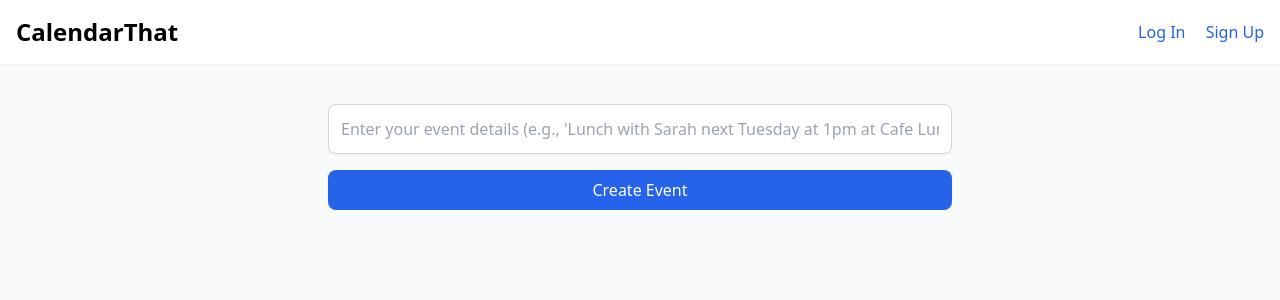
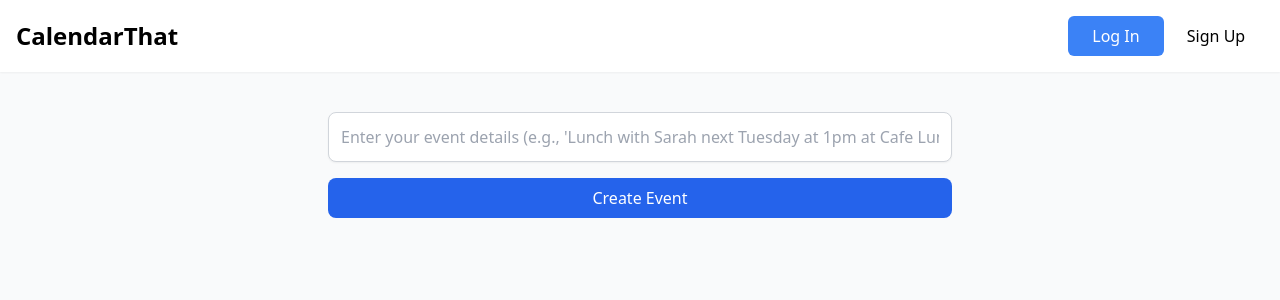
Before and after one commit to maxrisher/calendarthatv2, a Django app: template web_interface/templates/web_interface/home.html in a window 1280 px wide. Shown: the top 300 px of the page. Run offline with Django 5.2, Linux system fonts and the light colour scheme; the template is opened without the code that fills it, so the values that code supplies are empty; some libraries are stand-ins or nearby versions.

Commit message:
restyled base.html

```diff
--- a/web_interface/templates/web_interface/base.html
+++ b/web_interface/templates/web_interface/base.html
@@ -9,16 +9,18 @@
        <h1 class="text-2xl font-bold">
         <a href="{% url 'home' %}">CalendarThat</a>
        </h1>
-       <div class="space-x-4">
+       <div class="space-x-1 flex">
            {% if user.is_authenticated %}
-               <a href="{% url 'user_settings' %}">
-                <div class="w-10 h-10 bg-blue-300 rounded-full flex items-center justify-center text-white">
+               <a href="{% url 'user_settings' %}" class="w-10 h-10 bg-blue-300 rounded-full flex items-center justify-center text-white">
                     {{ user.email|slice:":2"|upper }}
-                </div>
                 </a>
            {% else %}
-               <a href="{% url 'account_login' %}" class="text-blue-600 hover:text-blue-800">Log In</a>
-               <a href="{% url 'account_signup' %}" class="text-blue-600 hover:text-blue-800">Sign Up</a>
+               <a href="{% url 'account_login' %}" class="flex w-24 h-10 bg-blue-500 rounded-md text-white items-center justify-center">
+                Log In
+            </a>
+               <a href="{% url 'account_signup' %}" class="flex w-24 h-10 font-medium items-center justify-center">
+                Sign Up
+            </a>
            {% endif %}
        </div>
    </nav>
```
